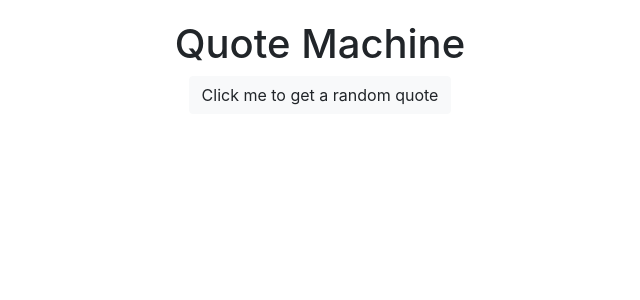
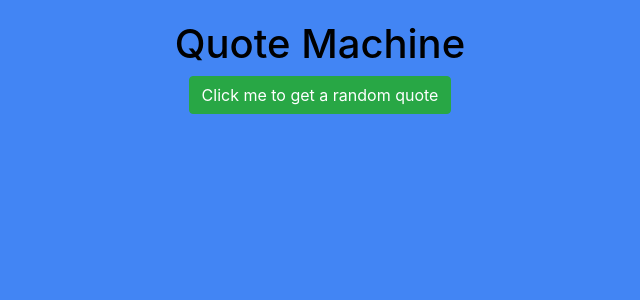
Before and after one commit to imanialexis/random-quote-generator, a React (Create React App) app: page / in a window 1280 px wide. Shown: the top 300 px of the page, without its empty margins (320-960 px from the left). Built offline with nearby package versions, Linux system fonts and the light colour scheme.

Commit message:
changed bg color, hover, link, styling on p tag

```diff
--- a/public/index.html
+++ b/public/index.html
@@ -9,6 +9,9 @@
       manifest.json provides metadata used when your web app is added to the
       homescreen on Android. See https://developers.google.com/web/fundamentals/web-app-manifest/
     -->
+
+    <link rel="stylesheet" href="https://stackpath.bootstrapcdn.com/bootstrap/4.1.3/css/bootstrap.min.css" integrity="sha384-MCw98/SFnGE8fJT3GXwEOngsV7Zt27NXFoaoApmYm81iuXoPkFOJwJ8ERdknLPMO" crossorigin="anonymous">
+
     <link rel="manifest" href="%PUBLIC_URL%/manifest.json">
     <!--
       Notice the use of %PUBLIC_URL% in the tags above.
@@ -41,7 +44,7 @@
 <script src="https://cdnjs.cloudflare.com/ajax/libs/popper.js/1.14.3/umd/popper.min.js" integrity="sha384-ZMP7rVo3mIykV+2+9J3UJ46jBk0WLaUAdn689aCwoqbBJiSnjAK/l8WvCWPIPm49" crossorigin="anonymous"></script>
 
 
-<link rel="stylesheet" href="https://stackpath.bootstrapcdn.com/bootstrap/4.1.3/css/bootstrap.min.css" integrity="sha384-MCw98/SFnGE8fJT3GXwEOngsV7Zt27NXFoaoApmYm81iuXoPkFOJwJ8ERdknLPMO" crossorigin="anonymous">
+<!-- <link rel="stylesheet" href="https://stackpath.bootstrapcdn.com/bootstrap/4.1.3/css/bootstrap.min.css" integrity="sha384-MCw98/SFnGE8fJT3GXwEOngsV7Zt27NXFoaoApmYm81iuXoPkFOJwJ8ERdknLPMO" crossorigin="anonymous"> -->
 <script src="https://stackpath.bootstrapcdn.com/bootstrap/4.1.3/js/bootstrap.min.js" integrity="sha384-ChfqqxuZUCnJSK3+MXmPNIyE6ZbWh2IMqE241rYiqJxyMiZ6OW/JmZQ5stwEULTy" crossorigin="anonymous"></script>
   </body>
 </html>
--- a/src/App.css
+++ b/src/App.css
@@ -1,24 +1,34 @@
+
+body {
+  background-color: #4285f4;
+
+}
+
+
 .App {
   text-align: center;
-  /* background-color: #1fc8db; */
+  color: black;
 }
 
-body {
-  background-color: #1fc8db;
-}
 
 h1 {
-  padding-top: 20px
+  padding-top: 20px;
+  color: black
+
 }
 
 p {
   font-style: italic;
+  color:#fbbc05;
+  width: 50%;
+    margin: 0 auto;
 }
 
 a:link {
-  color: black;
+  color: white;
 }
 
 a:hover {
-  color: red;
+  color:#ea4335
+
 }
--- a/src/QuoteMachine.js
+++ b/src/QuoteMachine.js
@@ -45,7 +45,7 @@ class QuoteMachine extends Component {
     renderQuote = () => {
         const { title, content , link} = this.state.quote;
         return(
-            <div onClick={ () => this.shareOnTwitter(title, content)}>
+            <div onClick={ () => this.shareOnTwitter(title, content)} >
                 <a href = { link } target ="_blank">
                 <h1> { title } </h1>
                 <p> { content } </p>
@@ -67,7 +67,7 @@ class QuoteMachine extends Component {
         return (
        <Fragment>
             <h1>Quote Machine </h1>
-            <button onClick={this.getRandomQuote}  type="button" class="btn btn-light">Click me to get a random quote</button>
+            <button onClick={this.getRandomQuote}  type="button" class="btn btn-success">Click me to get a random quote</button>
            <br />
            { hasQuote === true ?
              this.renderQuote()
```
Also changed, not shown: public/images/7123.jpg (added).
